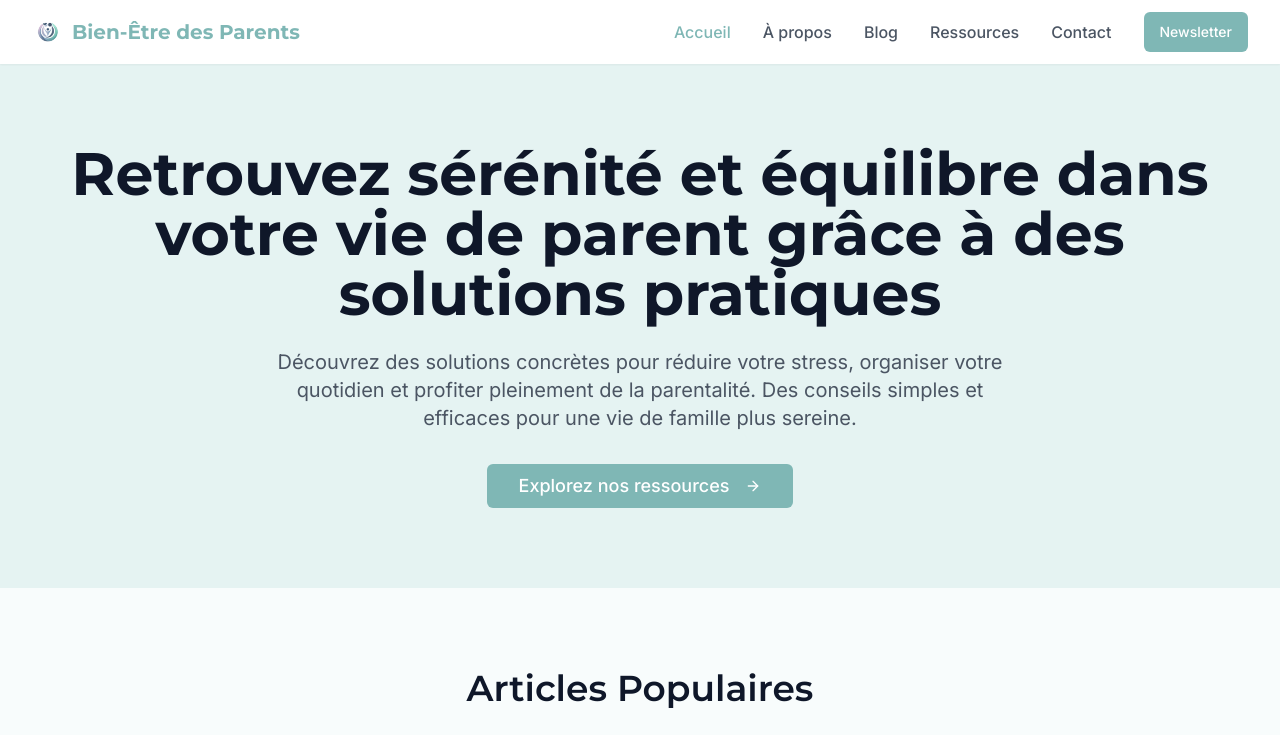
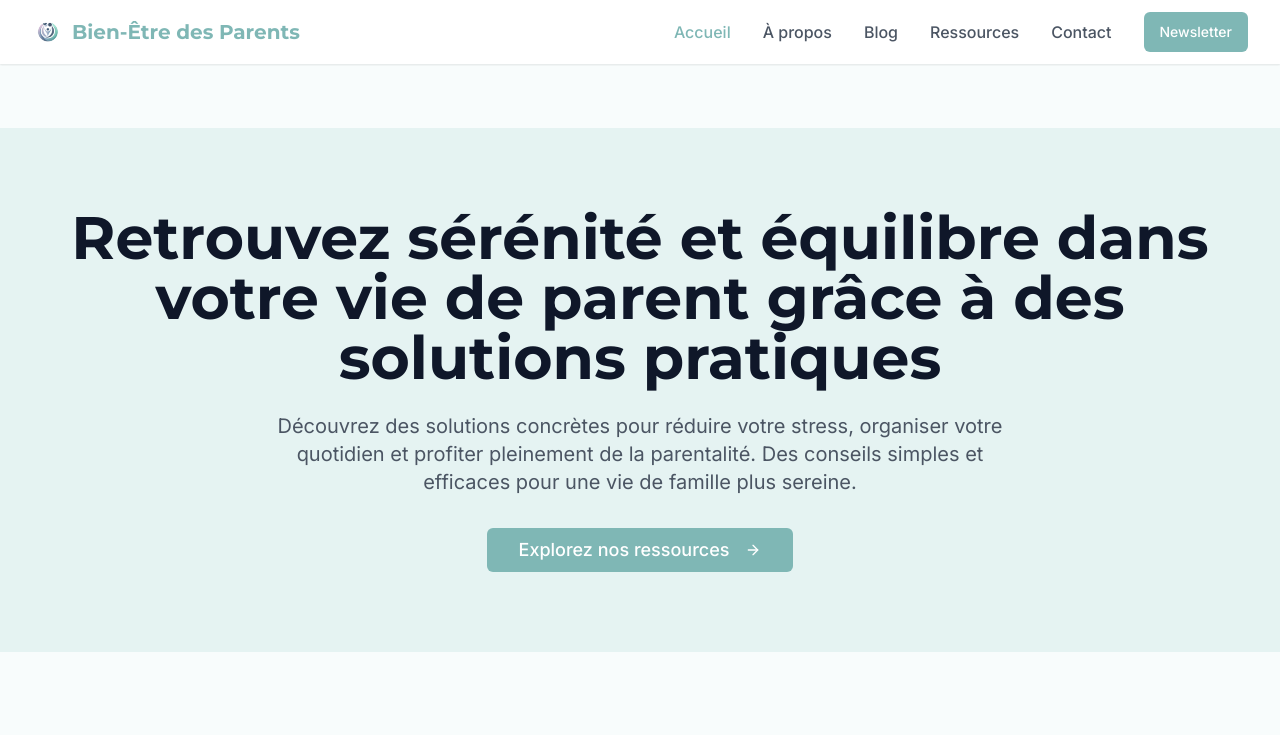
Before and after one commit to alacastore/bienetreparents, a React (Vite) app: page / in a window 1280 px wide. Shown: the top 735 px of the page. Built offline with nearby package versions, Linux system fonts and the light colour scheme.

Commit message:
Fix navbar visibility issue
Resolved the issue where the navbar was not appearing on the specified blog post page.
[skip gpt_engineer]

```diff
--- a/src/App.tsx
+++ b/src/App.tsx
@@ -18,6 +18,7 @@ import Privacy from "./pages/Privacy";
 import Terms from "./pages/Terms";
 import CookiePolicy from "./pages/CookiePolicy";
 import Footer from "./components/Footer";
+import Navbar from "./components/Navbar";
 import { StrictMode } from "react";
 
 const queryClient = new QueryClient();
@@ -30,6 +31,8 @@ const App = () => (
           <div className="min-h-screen flex flex-col">
             <Toaster />
             <Sonner />
+            <Navbar />
+            <main className="flex-1 pt-16">
               <Routes>
                 <Route path="/" element={<Index />} />
                 <Route path="/a-propos" element={<About />} />
@@ -46,6 +49,7 @@ const App = () => (
                 <Route path="/conditions-generales" element={<Terms />} />
                 <Route path="/gestion-cookies" element={<CookiePolicy />} />
               </Routes>
+            </main>
             <Footer />
           </div>
         </TooltipProvider>
```
Lines whose indentation alone changed are shown as unchanged.
